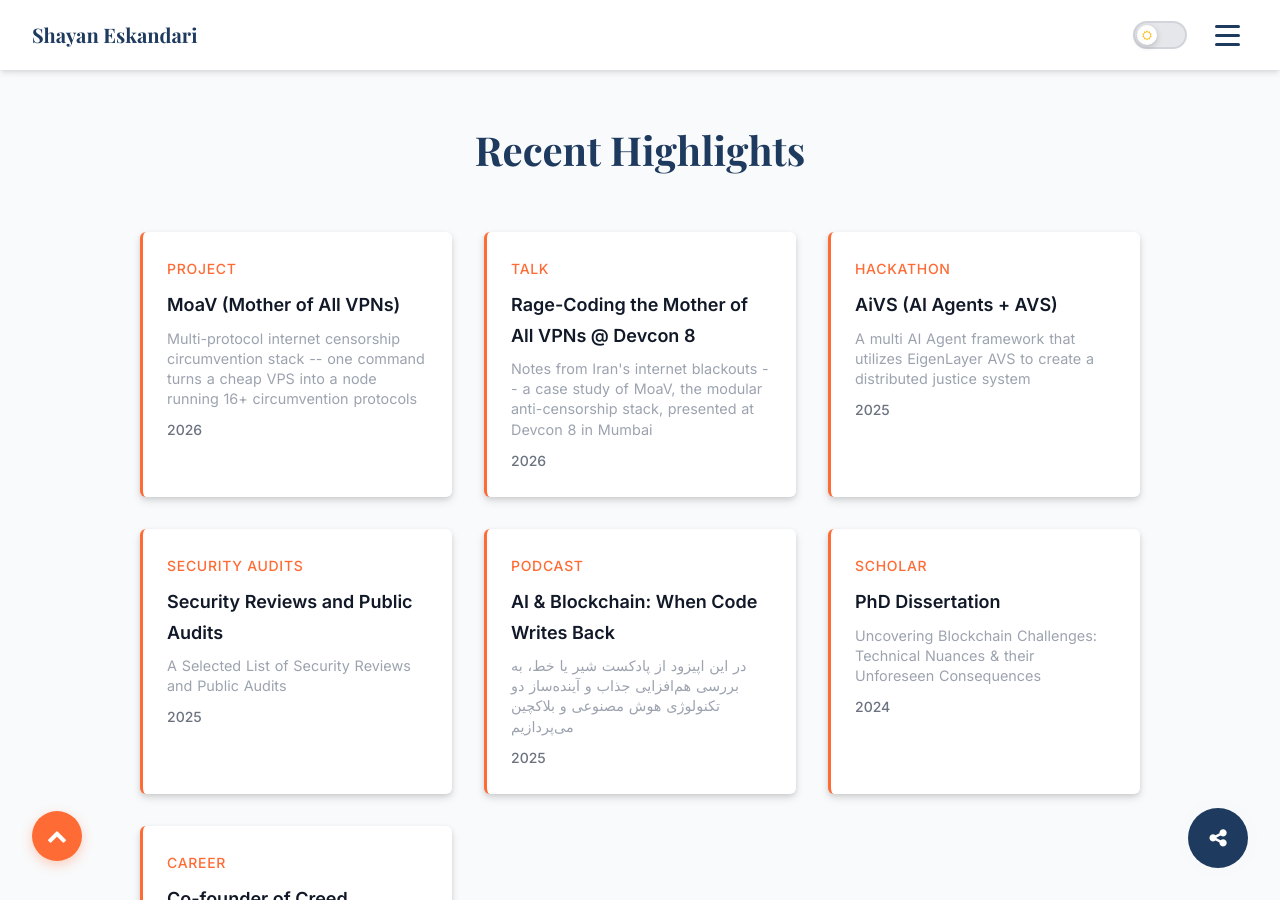
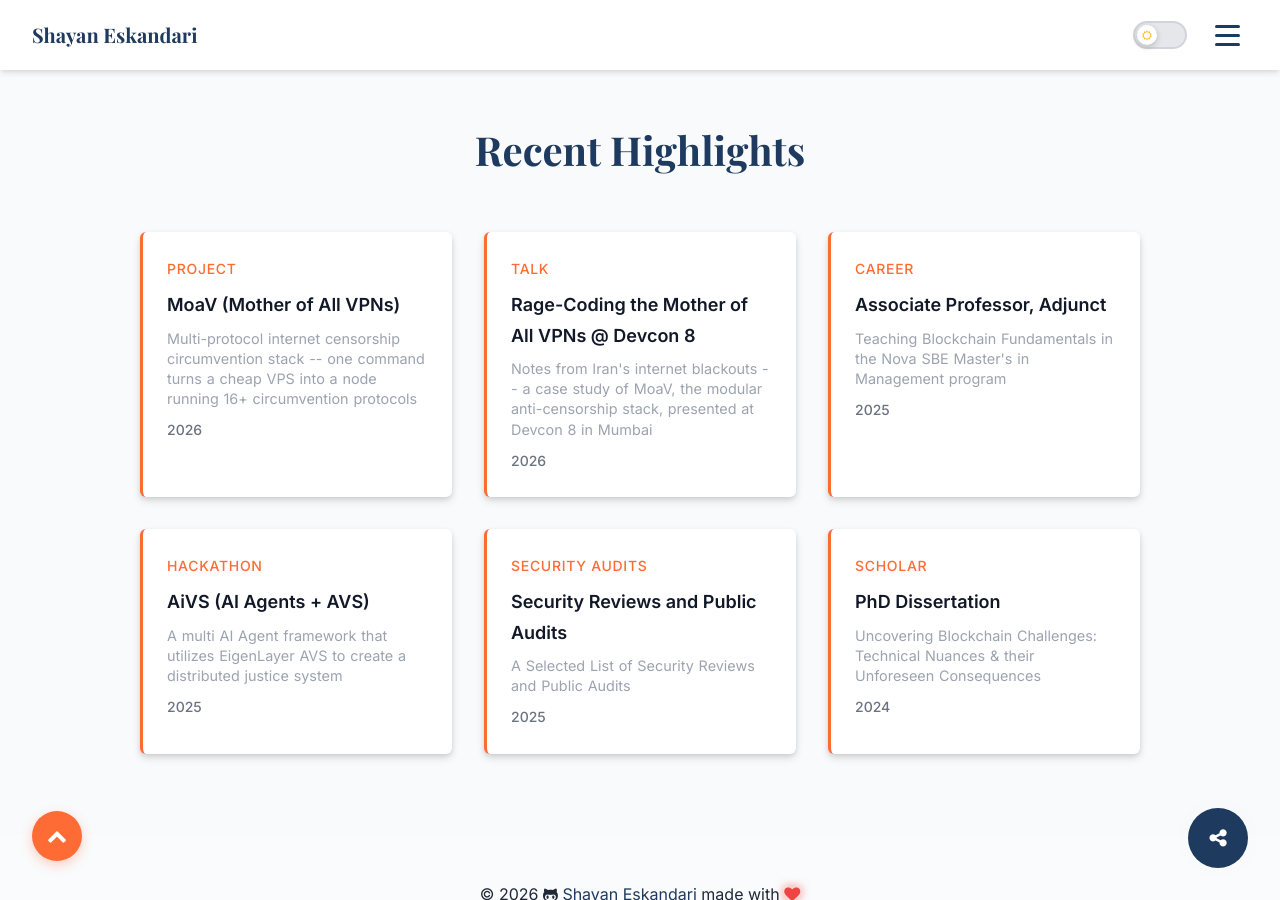
Before and after one commit to shayanb/shayan.es, a Jekyll site: the page built from index.html, in a window 1280 px wide and 900 px high, scrolled down 1380 px. Built offline with Jekyll 4.4.1, drawn with Linux system fonts in a browser that asks for light colours; some of the changed text lies outside the part shown.

Commit message:
Homepage highlights: swap Creed->Nova SBE adjunct, drop podcast (MoaV Devcon talk already featured)

```diff
--- a/_data/highlights.yml
+++ b/_data/highlights.yml
@@ -8,14 +8,6 @@
   action: "external"
   target: ""
   year: 2026
-
-- title: "AI & Blockchain: When Code Writes Back"
-  type: "Podcast"
-  description: "در این اپیزود از پادکست شیر یا خط، به بررسی هم‌افزایی جذاب و آینده‌ساز دو تکنولوژی هوش مصنوعی و بلاکچین می‌پردازیم"
-  link: "/talks/#podcasts"
-  action: "publication"
-  target: "podcasts"
-  year: 2025
 
 - title: "MoaV (Mother of All VPNs)"
   type: "Project"
@@ -41,13 +33,13 @@
   target: ""
   year: 2025
 
-- title: "Co-founder of Creed"
+- title: "Associate Professor, Adjunct"
   type: "Career"
-  description: "Leading blockchain security initiatives"
+  description: "Teaching Blockchain Fundamentals in the Nova SBE Master's in Management program"
   link: "/career/"
   action: "page"
   target: ""
-  year: 2024
+  year: 2025
 
 - title: "PhD Dissertation"
   type: "Scholar"
```
